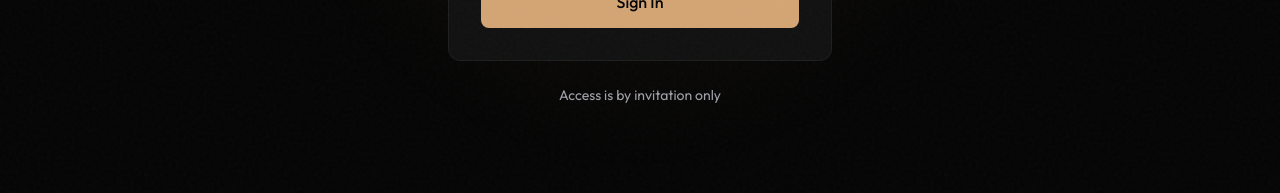
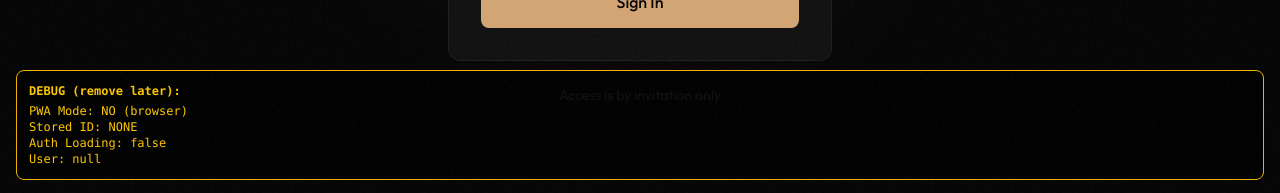
Before and after one commit to juggajay/ryox, a Next.js app: page /sign-in in a window 1280 px wide. Shown: the part 604-797 px from the top of the page. Built offline with nearby package versions, Linux system fonts and the light colour scheme; no server answers.

Commit message:
debug: add visible auth debug panel to sign-in page

```diff
--- a/src/app/(auth)/sign-in/page.tsx
+++ b/src/app/(auth)/sign-in/page.tsx
@@ -1,10 +1,35 @@
 "use client";
 
-import { useState } from "react";
+import { useState, useEffect } from "react";
 import { useRouter } from "next/navigation";
 import Link from "next/link";
 import Image from "next/image";
 import { useAuth } from "@/lib/auth-context";
+
+// Temporary debug component
+function AuthDebug() {
+  const [debugInfo, setDebugInfo] = useState<string>("Loading...");
+  const { user, isLoading } = useAuth();
+
+  useEffect(() => {
+    const storedId = localStorage.getItem("carptrack_user_id");
+    const isStandalone = window.matchMedia("(display-mode: standalone)").matches;
+    const info = [
+      `PWA Mode: ${isStandalone ? "YES" : "NO (browser)"}`,
+      `Stored ID: ${storedId ? storedId.slice(0, 10) + "..." : "NONE"}`,
+      `Auth Loading: ${isLoading}`,
+      `User: ${user ? user.email : "null"}`,
+    ].join("\n");
+    setDebugInfo(info);
+  }, [user, isLoading]);
+
+  return (
+    <div className="fixed bottom-4 left-4 right-4 bg-black/90 border border-yellow-500 rounded-lg p-3 text-xs font-mono text-yellow-400 z-50">
+      <div className="font-bold mb-1">DEBUG (remove later):</div>
+      <pre className="whitespace-pre-wrap">{debugInfo}</pre>
+    </div>
+  );
+}
 
 export default function SignInPage() {
   const router = useRouter();
@@ -151,6 +176,9 @@ export default function SignInPage() {
           Access is by invitation only
         </p>
       </div>
+
+      {/* Temporary debug panel */}
+      <AuthDebug />
     </div>
   );
 }
```
